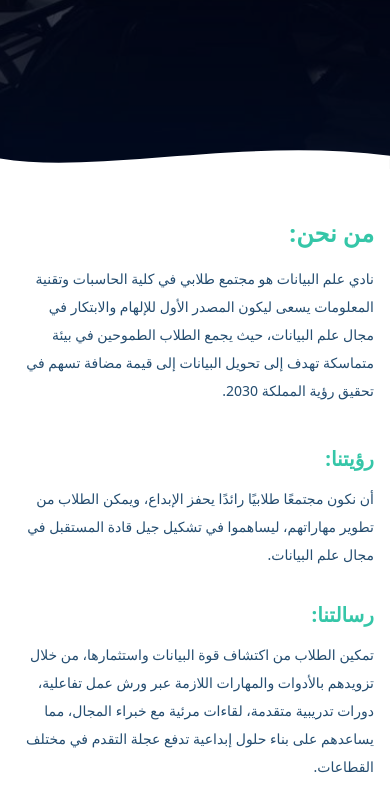
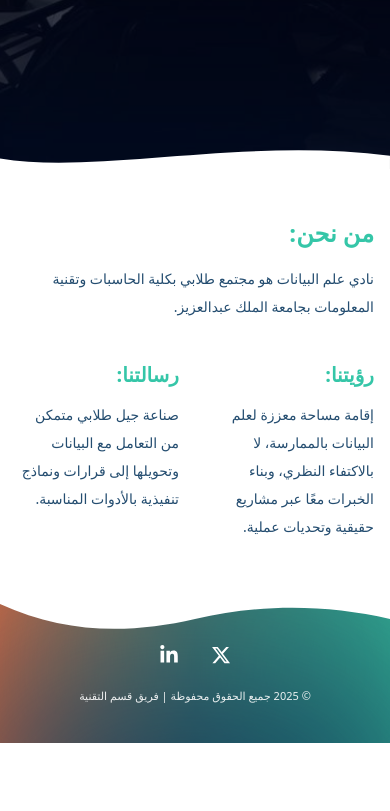
Before and after one commit to Ahmed-log11/dsc-website, a React (Vite) app: page / in a window 390 px wide. Shown: the part 675-1486 px from the top of the page. After the commit the page ends 1418 px from the top, so only its background shows below. Built offline with nearby package versions, Linux system fonts and the light colour scheme.

Commit message:
Changed the text in the about component to be shorter added the footer component with its translation for the copy right also fixed some responsivness problems in the about component.

```diff
--- a/src/App.jsx
+++ b/src/App.jsx
@@ -2,6 +2,7 @@
 import Navbar from "./components/Navbar";
 import Herosection from "./components/Herosection";
 import AboutSection from "./components/AboutSection";
+import FooterSection from "./components/FooterSection";
 
 export default function App() {
   return (
@@ -9,6 +10,7 @@ export default function App() {
       <Navbar />
       <Herosection />
       <AboutSection />
+      <FooterSection />
     </div>
   );
 }
--- a/src/components/AboutSection.jsx
+++ b/src/components/AboutSection.jsx
@@ -8,15 +8,15 @@ export default function AboutSection() {
   return (
     <section id="about" className="bg-white py-12 sm:py-16 lg:py-20">
       <div className="max-w-6xl mx-auto px-4 sm:px-6 lg:px-8">
-        <div className="grid grid-cols-1 lg:grid-cols-2 gap-10 items-center">
+        <div className="grid grid-cols-1 lg:grid-cols-2 md:grid-cols-2 gap-10 items-center">
 
           {/* Abstract logo */}
-          <div className="hidden min-[600px]:flex justify-center lg:justify-start">
+          <div className="hidden min-[770px]:flex justify-center lg:justify-start">
             <img
               src={abstractLogo}
-              alt=""
+              alt="Abstract Logo DSC"
               aria-hidden="true"
-              className="w-[380px] lg:w-[420px] opacity-90"
+              className="w-[380px] lg:w-[420px]  opacity-90"
             />
           </div>
 
@@ -41,7 +41,7 @@ export default function AboutSection() {
               {t("about.desc")}
             </p>
 
-            <div className="grid grid-cols-1 md:grid-cols-2 gap-8 lg:gap-10">
+            <div className="grid grid-cols-2 md:grid-cols-2 gap-8 lg:gap-10">
               {/* Vision */}
               <div>
                 <h3
--- /dev/null
+++ b/src/components/FooterSection.jsx
@@ -0,0 +1,79 @@
+import { useTranslation } from "react-i18next";
+import { FaLinkedinIn } from "react-icons/fa";
+import { FaXTwitter } from "react-icons/fa6";
+
+export default function Footer() {
+  const { t, i18n } = useTranslation();
+  const isArabic = i18n.language === "ar";
+
+  return (
+    <footer
+      className="relative overflow-hidden"
+      dir={isArabic ? "rtl" : "ltr"}
+    >
+      {/* Top curve */}
+      <div className="absolute top-0 left-0 w-full overflow-hidden leading-none z-20">
+        <svg
+          viewBox="0 0 1440 120"
+          preserveAspectRatio="none"
+          className="w-full h-[45px] sm:h-[55px] lg:h-[65px]"
+        >
+          <path
+            d="M0,40 C240,120 480,120 720,80 960,40 1200,40 1440,80 L1440,0 L0,0 Z"
+            fill="white"
+          />
+        </svg>
+      </div>
+
+      {/* Background */}
+      <div className="absolute inset-0 pointer-events-none">
+        <div className="absolute inset-0 bg-gradient-to-r from-[#FF7043] via-[#0C3A60] to-[#35C6A8]" />
+
+        <div className="absolute -left-32 top-1/2 -translate-y-1/2 w-[420px] h-[420px] rounded-full bg-[#FF7043] blur-[110px] opacity-70" />
+        <div className="absolute -right-36 top-1/2 -translate-y-1/2 w-[460px] h-[460px] rounded-full bg-[#35C6A8] blur-[110px] opacity-70" />
+        <div className="absolute left-1/2 -translate-x-1/2 bottom-[-220px] w-[520px] h-[320px] rounded-full bg-[#0C3A60] blur-[100px] opacity-75" />
+
+        <div className="absolute inset-0 bg-black/10" />
+      </div>
+
+      {/* Content */}
+      <div
+        className="
+          relative z-10 flex flex-col items-center justify-center
+          pt-14 pb-10
+          sm:pt-16 sm:pb-12
+          lg:pt-20 lg:pb-14
+          px-6 text-white
+        "
+      >
+        {/* Icons */}
+        <div className="flex items-center gap-8 text-xl mb-6 lg:mb-7">
+          <a
+            href="https://x.com/dsc_kau?s=21"
+            aria-label="X"
+            className="transition-colors duration-300 hover:text-[#FF7043]"
+            target="_blank"
+            rel="noreferrer"
+          >
+            <FaXTwitter />
+          </a>
+
+          <a
+            href="https://www.linkedin.com/company/data-science-club-kau/"
+            aria-label="LinkedIn"
+            className="transition-colors duration-300 hover:text-[#FF7043]"
+            target="_blank"
+            rel="noreferrer"
+          >
+            <FaLinkedinIn />
+          </a>
+        </div>
+
+        {/* Copyright */}
+        <p className="text-[11px] sm:text-xs opacity-90 text-center leading-tight">
+          {t("footerSection.copyright")}
+        </p>
+      </div>
+    </footer>
+  );
+}
--- a/src/i18n.js
+++ b/src/i18n.js
@@ -30,13 +30,16 @@ i18n.use(initReactI18next).init({
         },
         about: {
           title: "Who We Are",
-          desc: "The Data Science Club is a student community at the Faculty of Computing and IT, aiming to be a leading source of inspiration and innovation in data science. It brings together ambitious students in a collaborative environment to transform data into value aligned with Saudi Vision 2030.",
+          desc: "The Data Science Club is a student-led community within the Faculty of Computing and Information Technology at King Abdulaziz University.",
           visionTitle: "Our Vision",
           visionText:
-            "To be a leading student community that fosters creativity, empowers students to develop their skills, and shapes future leaders in data science.",
+            "To create an empowering space for data science through hands-on practice rather than theory alone, fostering shared learning through real-world projects and practical challenges.",
           missionTitle: "Our Mission",
           missionText:
-            "Empowering students to explore the power of data through hands-on workshops, advanced training, and expert-led sessions to build innovative solutions across various sectors.",
+            "To cultivate a generation of students capable of working confidently with data and transforming it into actionable decisions and deployable models using the right tools.",
+        },
+        footerSection: {
+          copyright: "© 2025 All rights reserved | Tech Department Team",
         },
       },
     },
@@ -58,13 +61,16 @@ i18n.use(initReactI18next).init({
 
         about: {
           title: "من نحن:",
-          desc: "نادي علم البيانات هو مجتمع طلابي في كلية الحاسبات وتقنية المعلومات يسعى ليكون المصدر الأول للإلهام والابتكار في مجال علم البيانات، حيث يجمع الطلاب الطموحين في بيئة متماسكة تهدف إلى تحويل البيانات إلى قيمة مضافة تسهم في تحقيق رؤية المملكة 2030.",
+          desc: "نادي علم البيانات هو مجتمع طلابي بكلية الحاسبات وتقنية المعلومات بجامعة الملك عبدالعزيز.",
           visionTitle: "رؤيتنا:",
           visionText:
-            "أن نكون مجتمعًا طلابيًا رائدًا يحفز الإبداع، ويمكن الطلاب من تطوير مهاراتهم، ليساهموا في تشكيل جيل قادة المستقبل في مجال علم البيانات.",
+            "إقامة مساحة معززة لعلم البيانات بالممارسة، لا بالاكتفاء النظري، وبناء الخبرات معًا عبر مشاريع حقيقية وتحديات عملية.",
           missionTitle: "رسالتنا:",
           missionText:
-            "تمكين الطلاب من اكتشاف قوة البيانات واستثمارها، من خلال تزويدهم بالأدوات والمهارات اللازمة عبر ورش عمل تفاعلية، دورات تدريبية متقدمة، لقاءات مرئية مع خبراء المجال، مما يساعدهم على بناء حلول إبداعية تدفع عجلة التقدم في مختلف القطاعات.",
+            "صناعة جيل طلابي متمكن من التعامل مع البيانات وتحويلها إلى قرارات ونماذج تنفيذية بالأدوات المناسبة.",
+        },
+        footerSection: {
+          copyright: "© 2025 جميع الحقوق محفوظة | فريق قسم التقنية",
         },
       },
     },
```
